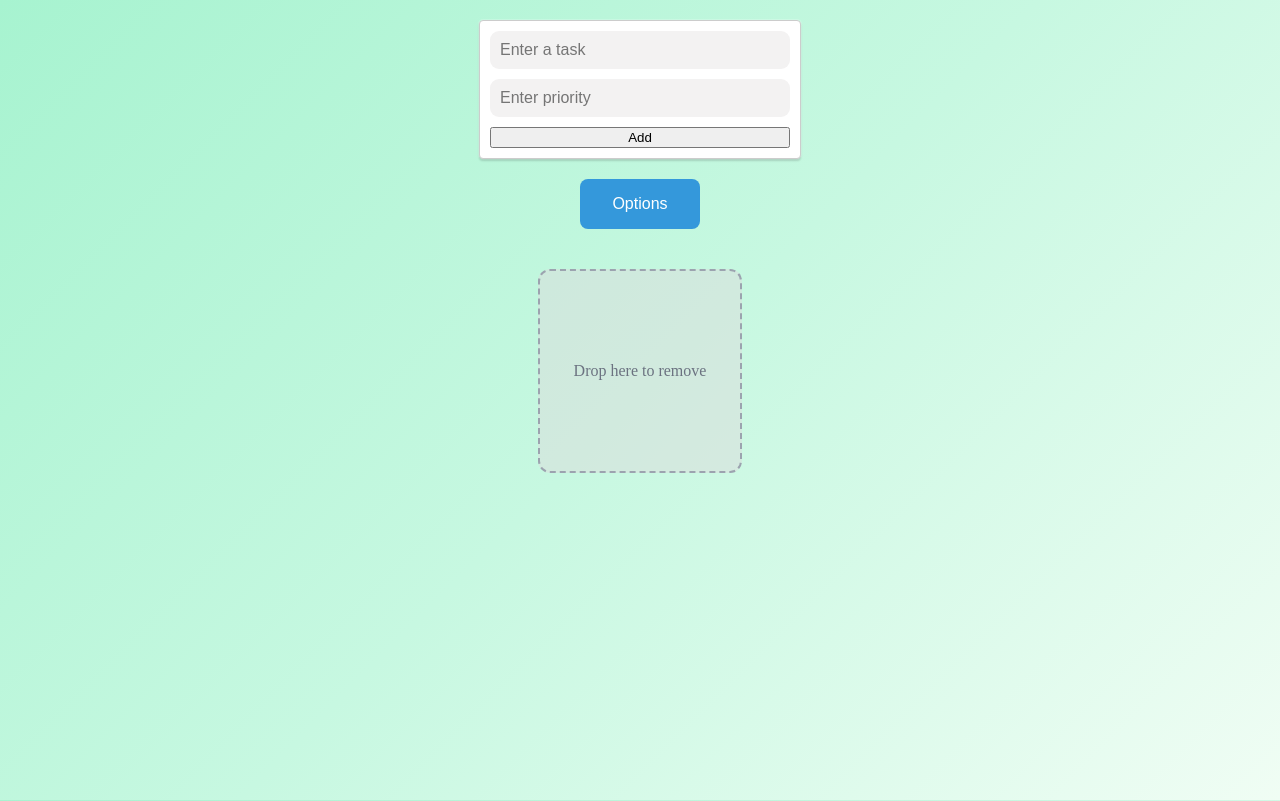
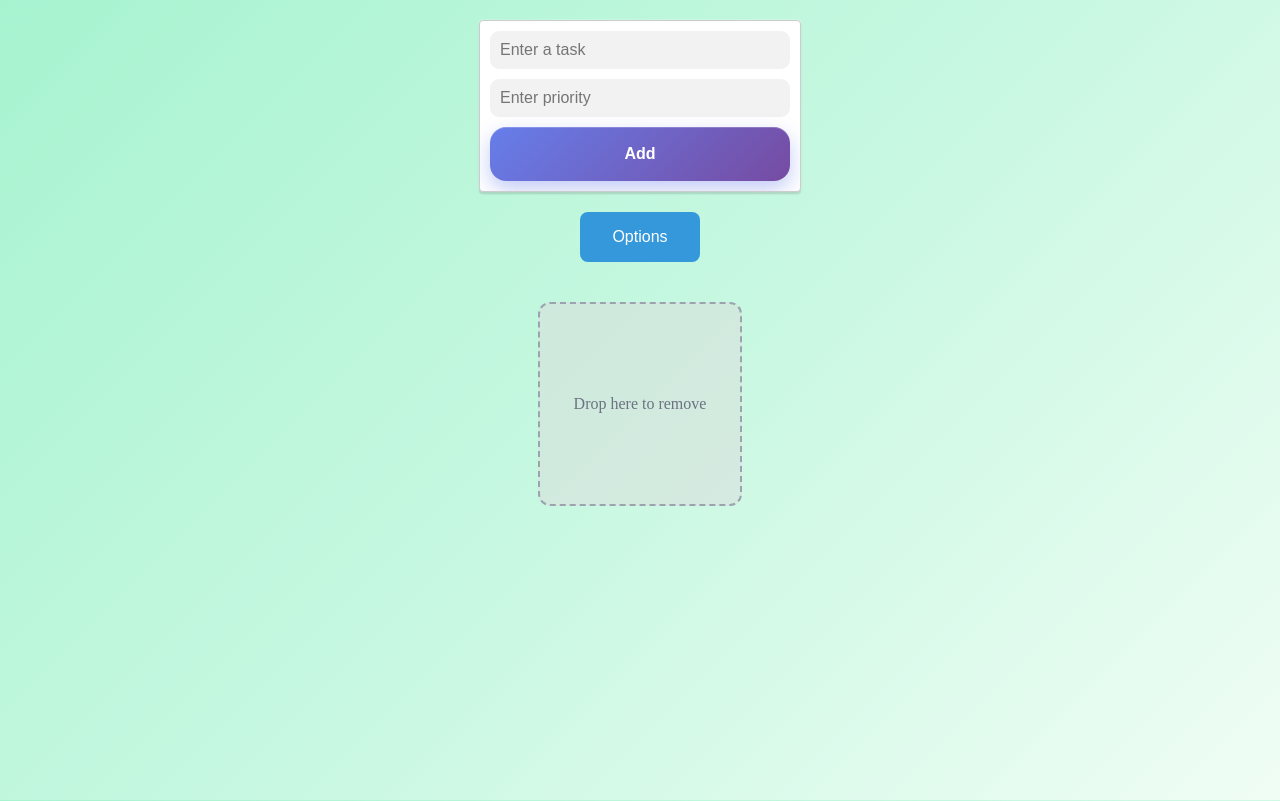
Before and after one commit to SoumyaGhosh2006/Todo-web, a plain HTML site: page index.html in a window 1280 px wide. Drawn offline with Linux system fonts and the light colour scheme.

Commit message:
addbtn added

```diff
--- a/styles.css
+++ b/styles.css
@@ -66,7 +66,7 @@ body::before {
     caret-color: #667eea;
 }
 
-/* .add-button {
+.add-button {
     padding: 18px 32px;
     background: linear-gradient(135deg, #667eea 0%, #764ba2 100%);
     color: white;
@@ -82,7 +82,7 @@ body::before {
     position: relative;
     overflow: hidden;
     min-width: 120px;
-} */
+}
 
 .add-button::before {
     content: '';
```
